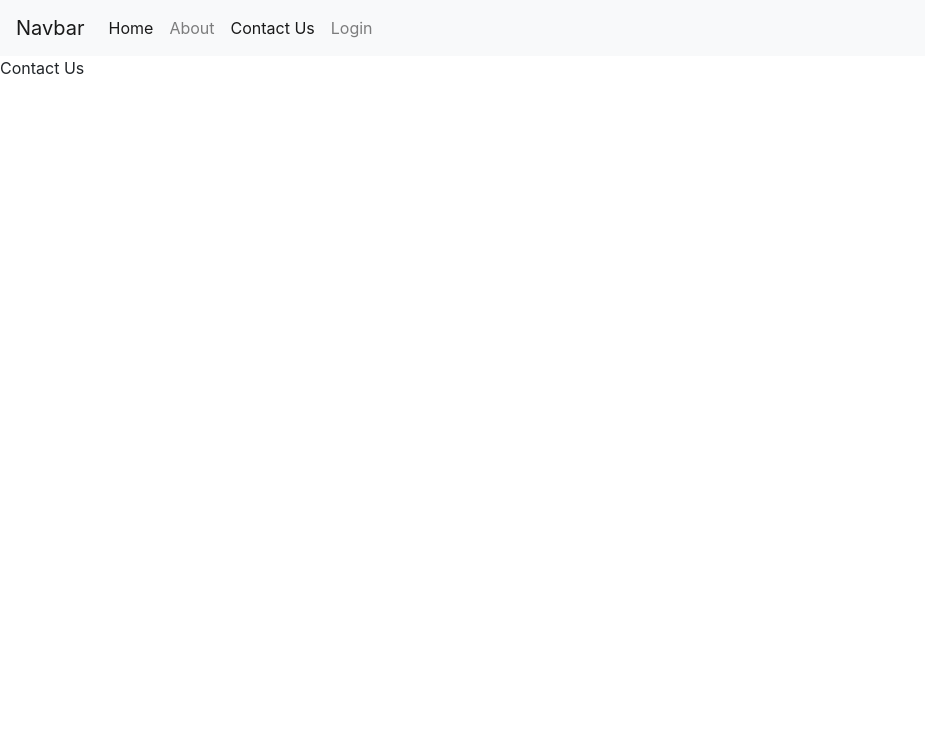
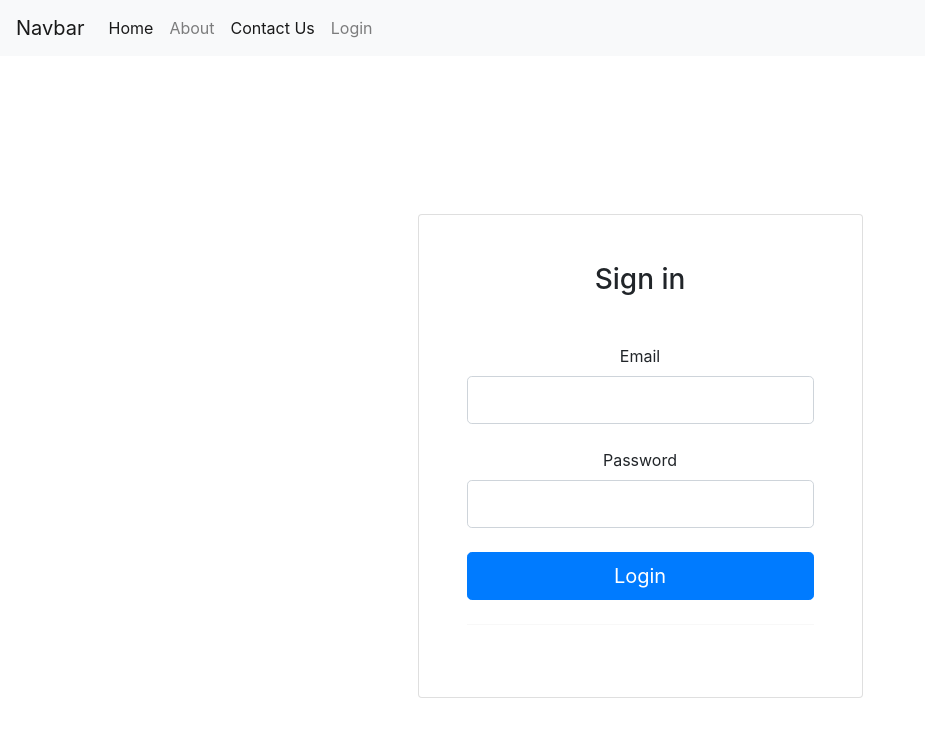
Before and after one commit to skgautam7889/web, a React (Create React App) app: page /contact in a window 1280 px wide. Shown: the top 736 px of the page, without its empty margins (0-925 px from the left). Built offline with nearby package versions, Linux system fonts and the light colour scheme.

Commit message:
login page added

```diff
--- a/src/components/pages/ContactUs.js
+++ b/src/components/pages/ContactUs.js
@@ -1,8 +1,36 @@
-const ContactUs = ()=>{
-    return(
-        <div>
-            Contact Us
-        </div>
+const ContactUs = () => {
+    return (
+        <section className="vh-100" >
+            <div className="container py-4 h-100">
+                <div className="row d-flex justify-content-center align-items-center h-100">
+                    <div className="col-12 col-md-8 col-lg-6 col-xl-5">
+                        <div className="card shadow-2-strong">
+                            <div className="card-body p-5 text-center">
+
+                                <h3 className="mb-5">Sign in</h3>
+
+                                <div className="form-outline mb-4">
+                                    <label className="form-label" htmlFor="typeEmailX-2">Email</label>
+                                    <input type="email" id="typeEmailX-2" className="form-control form-control-lg" />
+
+                                </div>
+
+                                <div className="form-outline mb-4">
+                                    <label className="form-label" htmlFor="typePasswordX-2">Password</label>
+                                    <input type="password" id="typePasswordX-2" className="form-control form-control-lg" />
+
+                                </div>
+
+                                <button className="btn btn-primary btn-lg btn-block" type="submit">Login</button>
+
+                                <hr className="my-4" />
+
+                            </div>
+                        </div>
+                    </div>
+                </div>
+            </div>
+        </section>
     )
 }
 export default ContactUs;
--- a/src/components/pages/Login.js
+++ b/src/components/pages/Login.js
@@ -1,8 +1,94 @@
-const Login = ()=>{
+// const Login = ()=>{
+//     return (
+//         <div>
+//             Login
+//         </div>
+//     )
+// }
+// export default Login;
+import React, { useState } from 'react';
+// import axios from 'axios';
+// import { setUserSession } from './Utils/Common';
+
+function Login(props) {
+    const [loading, setLoading] = useState(false);
+    const username = useFormInput('');
+    const password = useFormInput('');
+    const [error, setError] = useState(null);
+
+    // handle button click of login form
+    const handleLogin = () => {
+        setError(null);
+        setLoading(true);
+        // axios.post('http://localhost:4000/users/signin', { username: username.value, password: password.value }).then(response => {
+        //   setLoading(false);
+        //   //setUserSession(response.data.token, response.data.user);
+        //   props.history.push('/dashboard');
+        // }).catch(error => {
+        //   setLoading(false);
+        //   if (error.response.status === 401) setError(error.response.data.message);
+        //   else setError("Something went wrong. Please try again later.");
+        // });
+    }
+
     return (
-        <div>
-            Login
-        </div>
-    )
+        // <div>
+        //     Login<br /><br />
+        //     <div>
+        //         Username<br />
+        //         <input type="text" {...username} autoComplete="new-password" />
+        //     </div>
+        //     <div style={{ marginTop: 10 }}>
+        //         Password<br />
+        //         <input type="password" {...password} autoComplete="new-password" />
+        //     </div>
+        //     {error && <><small style={{ color: 'red' }}>{error}</small><br /></>}<br />
+        //     <input type="button" value={loading ? 'Loading...' : 'Login'} onClick={handleLogin} disabled={loading} /><br />
+        // </div>
+        <section className="vh-100" >
+            <div className="container py-4 h-100">
+                <div className="row d-flex justify-content-center align-items-center h-100">
+                    <div className="col-12 col-md-8 col-lg-6 col-xl-5">
+                        <div className="card shadow-2-strong">
+                            <div className="card-body p-5 text-center">
+
+                                <h3 className="mb-5">Sign in</h3>
+
+                                <div className="form-outline mb-4">
+                                    <label className="form-label" htmlFor="typeEmailX-2">Email</label>
+                                    <input type="email" id="typeEmailX-2" className="form-control form-control-lg" />
+
+                                </div>
+
+                                <div className="form-outline mb-4">
+                                    <label className="form-label" htmlFor="typePasswordX-2">Password</label>
+                                    <input type="password" id="typePasswordX-2" className="form-control form-control-lg" />
+
+                                </div>
+
+                                <button className="btn btn-primary btn-lg btn-block" type="submit">Login</button>
+
+                                <hr className="my-4" />
+
+                            </div>
+                        </div>
+                    </div>
+                </div>
+            </div>
+        </section>
+    );
 }
+//https://www.cluemediator.com/login-app-create-login-form-in-reactjs-using-secure-rest-api#sra
+const useFormInput = initialValue => {
+    const [value, setValue] = useState(initialValue);
+
+    const handleChange = e => {
+        setValue(e.target.value);
+    }
+    return {
+        value,
+        onChange: handleChange
+    }
+}
+
 export default Login;
```
